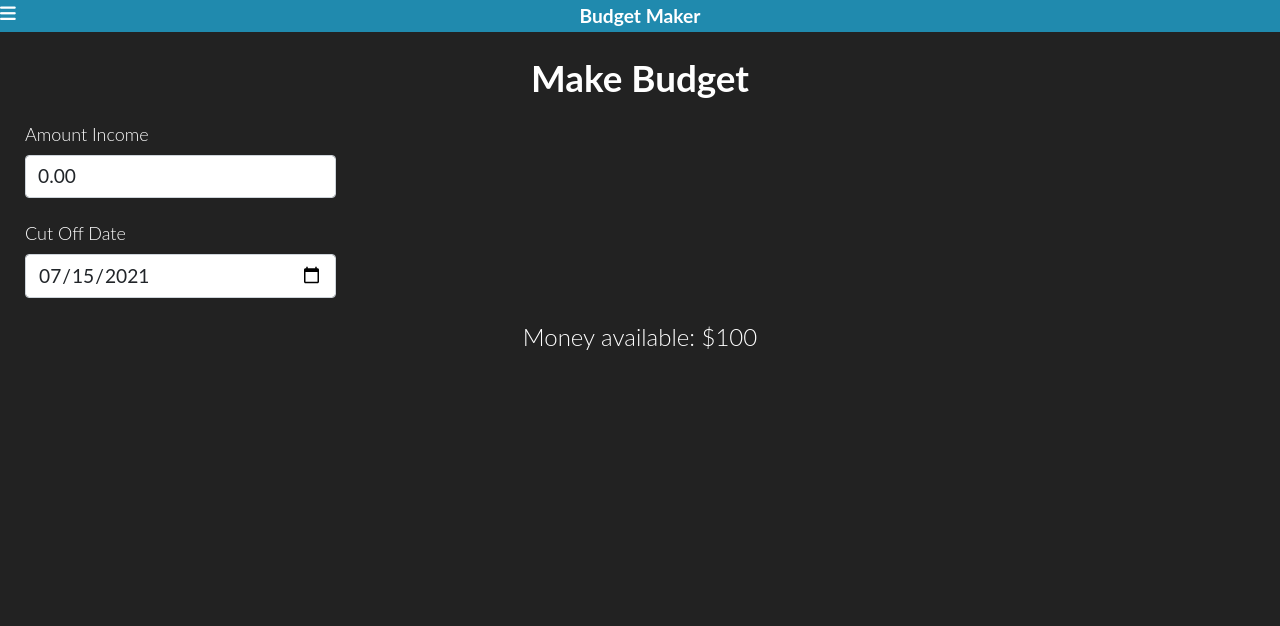
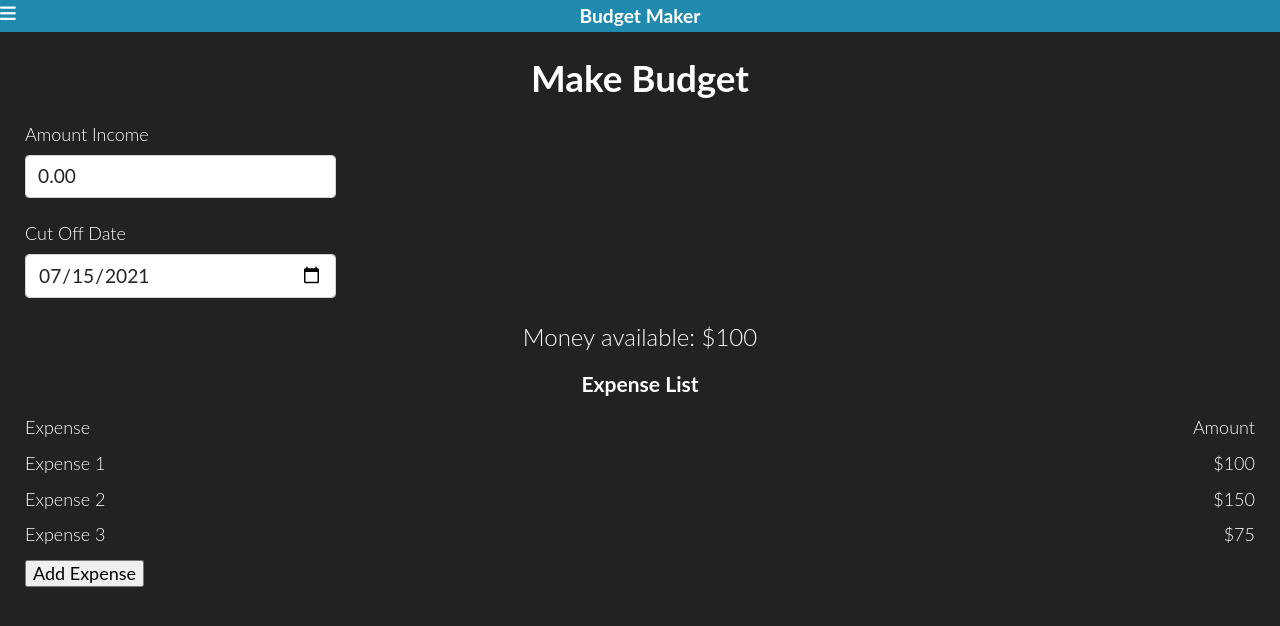
Before and after one commit to MarcosLopez7/BudgetMaker, a Vue app: page /make-budget in a window 1280 px wide. Shown: the top 626 px of the page. Built offline with nearby package versions, Linux system fonts and the light colour scheme.

Commit message:
agregando componente de lista de gastos

```diff
--- a/src/components/ExpenseList.vue
+++ b/src/components/ExpenseList.vue
@@ -1,9 +1,77 @@
 <template>
-  <div class="expense-list"></div>
+  <div class="expense-list">
+    <h3>Expense List</h3>
+    <div class="expense-content">
+      <div class="row-list"><span>Expense</span> <span>Amount</span></div>
+      <div class="row-list" v-for="expense in expenses" :key="expense">
+        <span>{{ expense.name }}</span> <span>${{ expense.amount }}</span>
+      </div>
+    </div>
+    <button type="button" @click="isAddingExpense = !isAddingExpense">
+      Add Expense
+    </button>
+    <div v-if="isAddingExpense" class="input-expense">
+      <div class="form-field">
+        <label for="nameExpense">Name Expense</label>
+        <input
+          id="nameExpense"
+          class="form-control"
+          type="text"
+          v-model="expenseInput"
+          placeholder="Name"
+        />
+      </div>
+      <div class="form-field">
+        <label for="amountExpense">Amount</label>
+        <input
+          id="amountExpense"
+          class="form-control"
+          type="number"
+          v-model="amountInput"
+          placeholder="Amount"
+        />
+      </div>
+      <button type="button" class="btn btn-primary" @click="addExpense()">
+        Add
+      </button>
+    </div>
+  </div>
 </template>
 
 <script>
-export default {};
+export default {
+  data() {
+    return {
+      isAddingExpense: false,
+      expenses: [
+        { name: "Expense 1", amount: 100 },
+        { name: "Expense 2", amount: 150 },
+        { name: "Expense 3", amount: 75 },
+      ],
+      expenseInput: "",
+      amountInput: "",
+    };
+  },
+  methods: {
+    addExpense() {
+      this.expenses.push({
+        name: this.expenseInput,
+        amount: parseFloat(this.amountInput),
+      });
+    },
+  },
+};
 </script>
 
-<style></style>
+<style>
+.row-list {
+  display: flex;
+  justify-content: space-between;
+  align-items: center;
+  margin: 15px 0;
+}
+
+h3 {
+  text-align: center;
+}
+</style>
```
